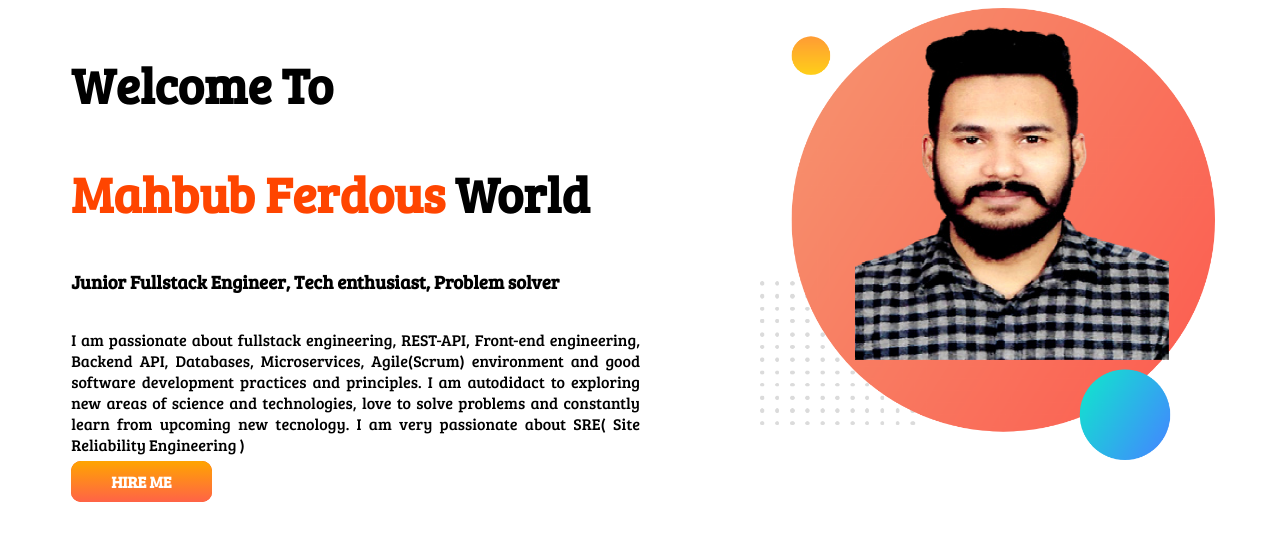
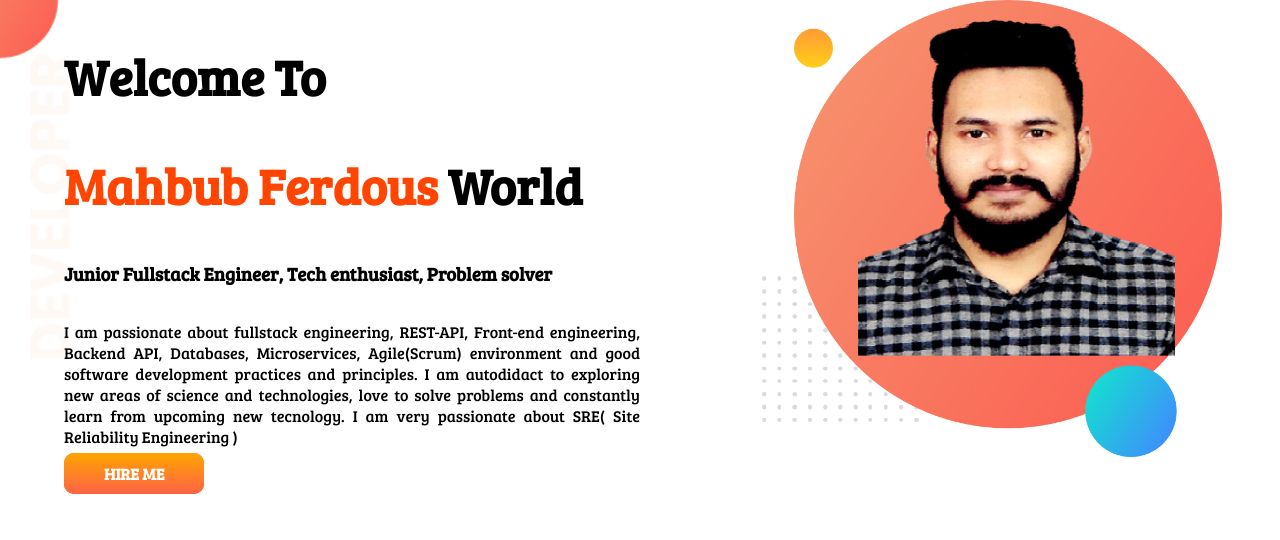
Before and after one commit to Mahbub-Ferdous/my-portfolio-demo, a plain HTML site: page index.html in a window 1280 px wide. Drawn offline with Linux system fonts and the light colour scheme.

Commit message:
3rd correction

```diff
--- a/index.html
+++ b/index.html
@@ -15,7 +15,7 @@
 </head>
 
 <body>
-    <section>
+    <section class="top-banner">
         <div class="half-width">
             <h1>Welcome To</h1>
             <h1><span class="orangered">Mahbub Ferdous</span> World</h1>
--- a/style.css
+++ b/style.css
@@ -4,6 +4,7 @@
 }
 body{
     font-family: 'Bree Serif', serif;
+    margin: 0px;
 }
 h1{
     font-size: 50px;
@@ -33,4 +34,9 @@ section{
     background-image: linear-gradient(orange, tomato);
     color: white;
     font-weight: 700;
+    padding-bottom: 10px;
 }
+.top-banner{
+    background-image: url(picture/images/top-banner.png);
+    background-repeat: no-repeat;
+}
```
